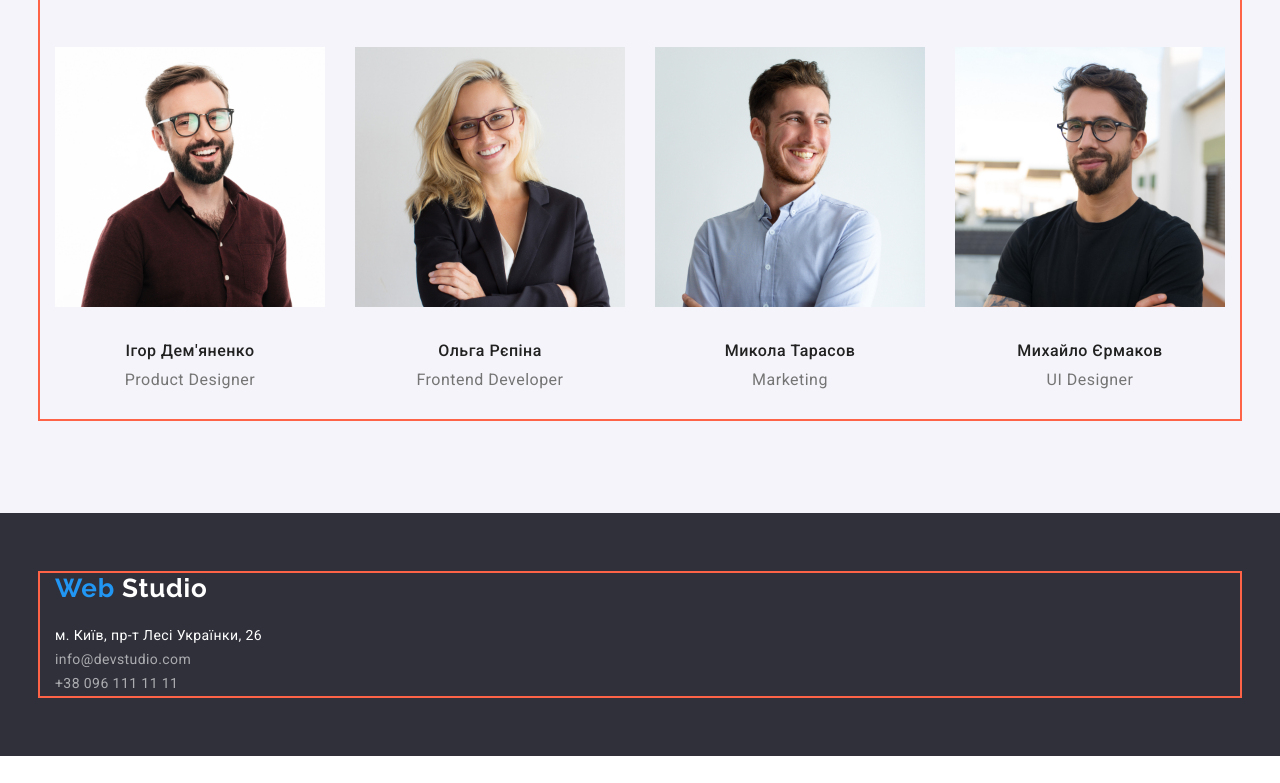
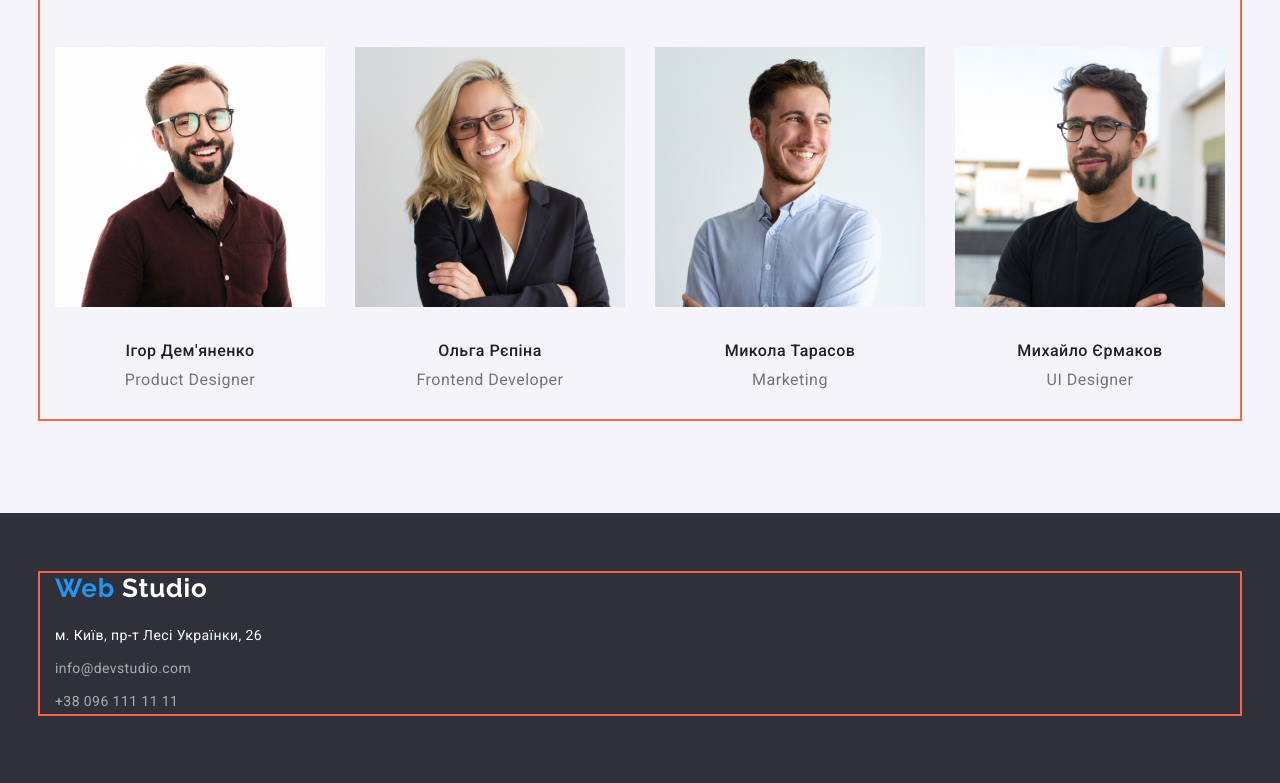
Before and after one commit to julichka-sun07/goit-markup-hw-003, a plain HTML site: page index.html in a window 1280 px wide. Shown: the part 1592-2375 px from the top of the page. Before the commit the page ends 2348 px from the top, so only its background shows below. Drawn offline with nearby package versions, Linux system fonts and the light colour scheme.

Commit message:
homework

```diff
--- a/css/styles.css
+++ b/css/styles.css
@@ -195,6 +195,7 @@ margin-bottom: 50px;
 
 .fon-section {
     background-color: #2F303A;
+
 }
 
 .section-one {
@@ -358,6 +359,9 @@ color:var(--text-color);
     padding-left: 24px;
     border: 2px solid tomato;
 }
-.logo, .contack {
+
+.address-contacts {
+    display: flex;
     margin-bottom: 9px;
+    width: 231px;
 }
--- a/index.html
+++ b/index.html
@@ -118,9 +118,9 @@ crossorigin="anonymous" referrerpolicy="no-referrer" />
       </div>
     <address>
       <ul>
-      <li><a href="" class="logo link">м. Київ, пр-т Лесі Українки, 26</a></li>
-      <li><a href="" class="contack link">info@devstudio.com</a></li>
-      <li><a href="" class="contack link">+38 096 111 11 11</a></li>
+      <li class="address-contacts"><a href="" class="logo link">м. Київ, пр-т Лесі Українки, 26</a></li>
+      <li class="address-contacts"><a href="" class="contack link">info@devstudio.com</a></li>
+      <li class="address-contacts"><a href="" class="contack link">+38 096 111 11 11</a></li>
     </ul>
     </address>
     </div>
```
Also changed, not shown: portfolio.html (+3 -3 lines), img/foto19.jpg (added), img/foto20.jpg (added).
